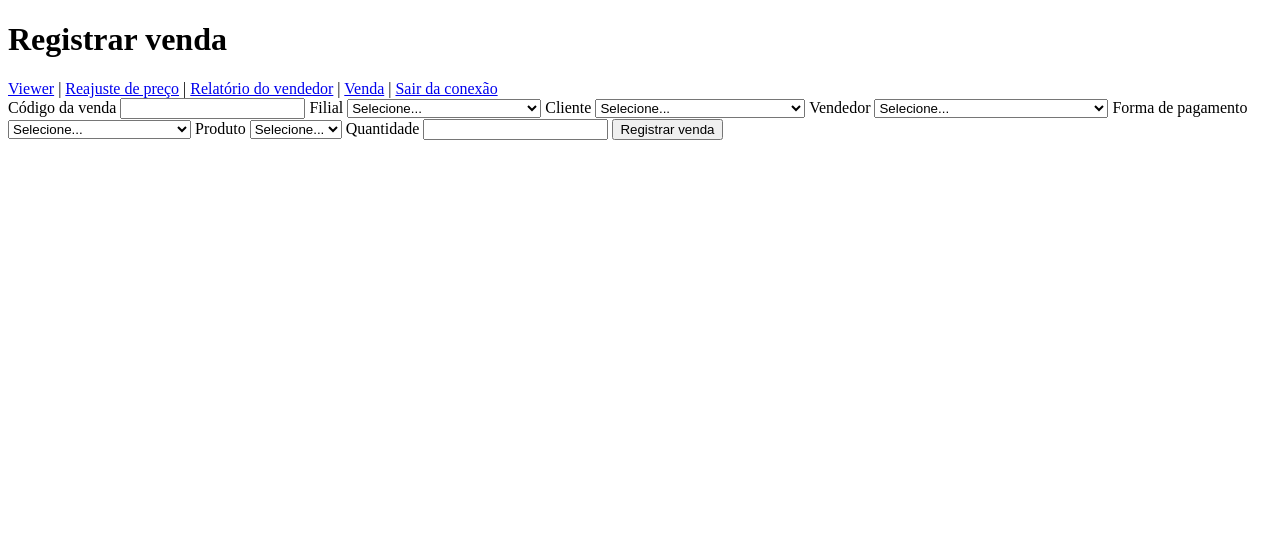
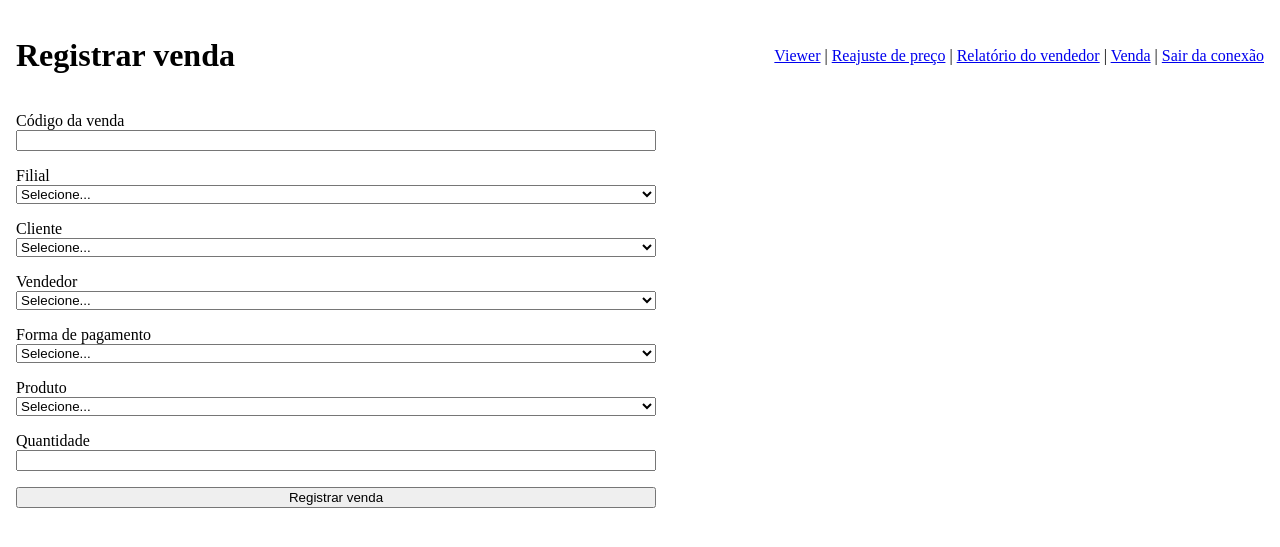
Before and after one commit to gabrielsilper/databaseviewer, a Spring app: template src/main/resources/templates/venda.html in a window 1280 px wide. Shown: the top 547 px of the page. Run offline with Thymeleaf, Linux system fonts and the light colour scheme; the template is opened without the code that fills it: most values are stand-ins (such as "Sample title", 1, 10 or a date in 2020); data that the repository does not hold is empty; database files in the repository are not loaded.

Commit message:
style: ajusta form de vendas

```diff
--- a/src/main/resources/static/css/app.css
+++ b/src/main/resources/static/css/app.css
@@ -71,3 +71,15 @@ main {
 .viewer-panel a {
     color: #263238;
 }
+
+.sell-form {
+    display: flex;
+    flex-direction: column;
+    gap: 1rem;
+    max-width: 50vw;
+}
+
+.sell-form > div {
+    display: flex;
+    flex-direction: column;
+}
--- a/src/main/resources/templates/venda.html
+++ b/src/main/resources/templates/venda.html
@@ -3,6 +3,7 @@
 <head>
     <meta charset="UTF-8">
     <title>Venda</title>
+    <link rel="stylesheet" th:href="@{/css/app.css}">
 </head>
 <body>
 <main>
@@ -10,38 +11,49 @@
     <div th:replace="~{fragments/layout :: messages}"></div>
 
     <section th:if="${opcoes != null}">
-        <form th:action="@{/venda}" th:object="${vendaForm}" method="post">
+        <form th:action="@{/venda}" th:object="${vendaForm}" method="post" class="sell-form">
+            <div>
                 <label for="vencodigo">Código da venda</label>
                 <input id="vencodigo" type="number" min="1" th:field="*{vencodigo}" required>
+            </div>
 
+            <div>
                 <label for="filcodigo">Filial</label>
                 <select id="filcodigo" th:field="*{filcodigo}" required>
                     <option value="">Selecione...</option>
                     <option th:each="o : ${opcoes.filiais}" th:value="${o.codigo}"
                             th:text="${o.codigo + ' - ' + o.nome}"></option>
                 </select>
+            </div>
 
+            <div>
                 <label for="clicodigo">Cliente</label>
                 <select id="clicodigo" th:field="*{clicodigo}" required>
                     <option value="">Selecione...</option>
                     <option th:each="o : ${opcoes.clientes}" th:value="${o.codigo}"
                             th:text="${o.codigo + ' - ' + o.nome}"></option>
                 </select>
+            </div>
 
+            <div>
                 <label for="funcodigo">Vendedor</label>
                 <select id="funcodigo" th:field="*{funcodigo}" required>
                     <option value="">Selecione...</option>
                     <option th:each="v : ${opcoes.vendedores}" th:value="${v.codigo}"
                             th:text="${v.codigo + ' - ' + v.nome}"></option>
                 </select>
+            </div>
 
+            <div>
                 <label for="fpcodigo">Forma de pagamento</label>
                 <select id="fpcodigo" th:field="*{fpcodigo}" required>
                     <option value="">Selecione...</option>
                     <option th:each="o : ${opcoes.formasPagamento}" th:value="${o.codigo}"
                             th:text="${o.nome}"></option>
                 </select>
+            </div>
 
+            <div>
                 <label for="procodigo">Produto</label>
                 <select id="procodigo" th:field="*{procodigo}" required>
                     <option value="">Selecione...</option>
@@ -49,9 +61,12 @@
                             th:text="${p.codigo + ' - ' + p.nome + ' (saldo ' + p.saldo + ', R$ '
                                       + #numbers.formatDecimal(p.preco, 1, 'POINT', 2, 'COMMA') + ')'}"></option>
                 </select>
+            </div>
 
+            <div>
                 <label for="qtde">Quantidade</label>
                 <input id="qtde" type="number" min="1" th:field="*{qtde}" required>
+            </div>
 
             <button type="submit">Registrar venda</button>
         </form>
```
Lines whose indentation alone changed are shown as unchanged.
